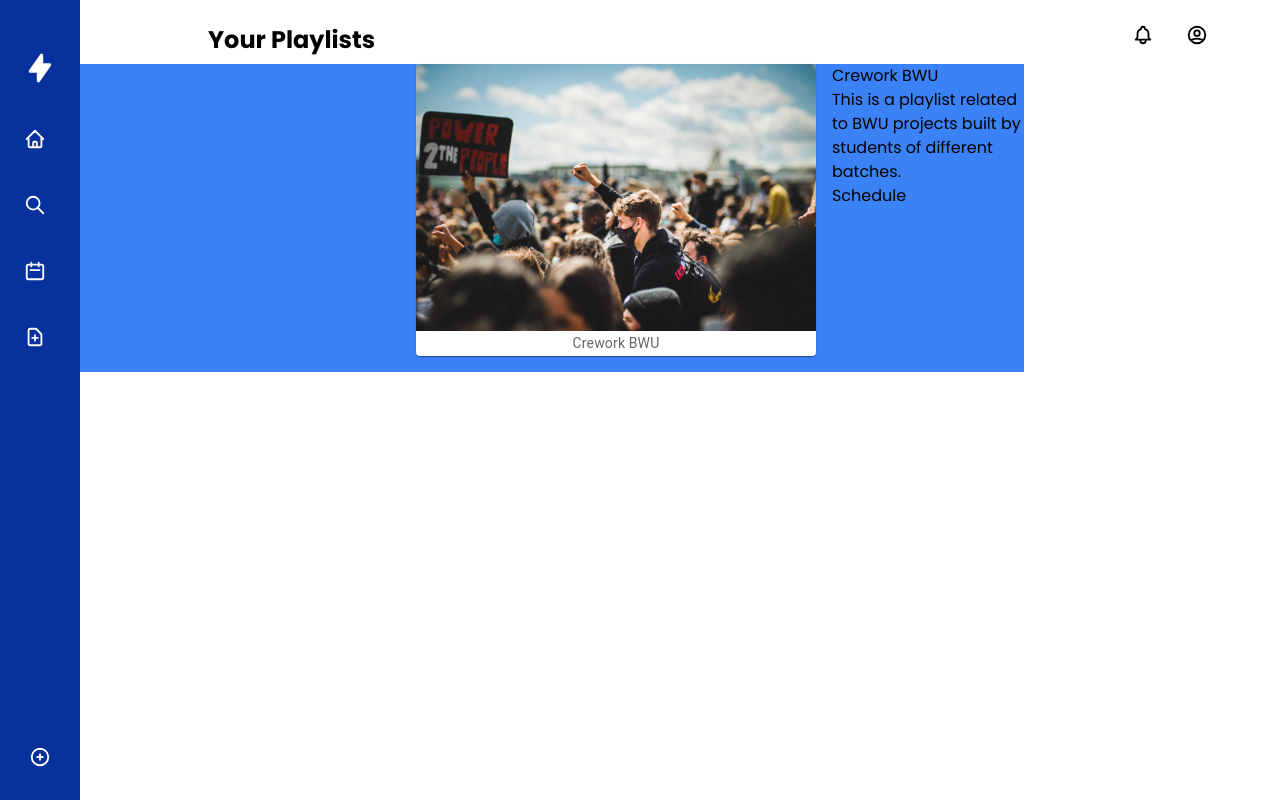
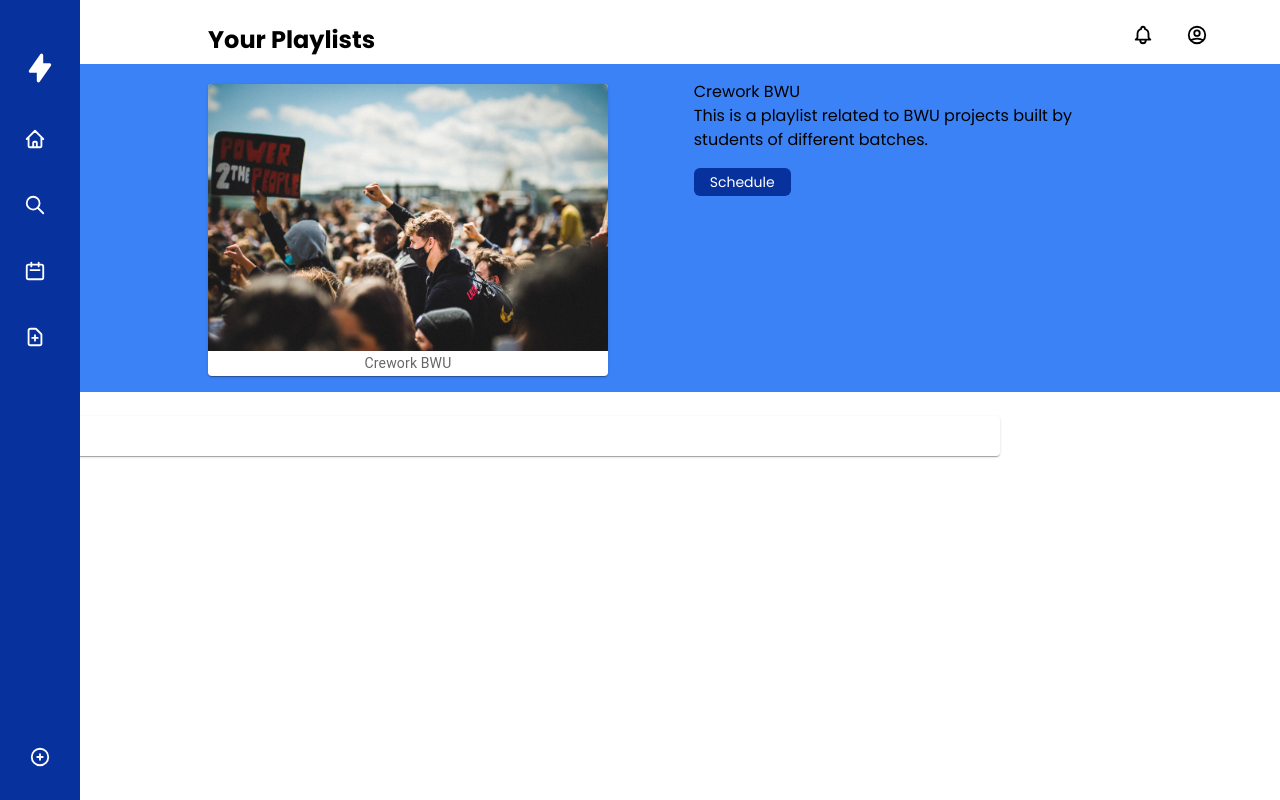
Before and after one commit to youplex/frontend-new, a React (Create React App) app: page /playlist in a window 1280 px wide. Built offline with nearby package versions, Linux system fonts and the light colour scheme; no server answers.

Commit message:
Add card component

```diff
--- a/src/components/Playlist.jsx
+++ b/src/components/Playlist.jsx
@@ -19,10 +19,10 @@ function Playlist({ header }) {
   return (
     <>
       <div className="ml-52 my-5 text-xl font-medium">{header}</div>
-      <div className="ml-52 w-4/5 h-min grid grid-cols-2 gap-2 mb-4 ">
+      <div className="ml-52 min-w-max h-min grid grid-cols-2 gap-2 mb-4 ">
         {PlaylistData.map((item, index) => {
           return (
-            <Link to="#">
+            <Link key={index} to="#">
               <Card sx={{ width: 400 }}>
                 <CardMedia component="img" image={item.img} alt={item.title} />
                 <CardContent style={{ padding: 2 }}>
--- a/src/pages/SinglePlaylist.jsx
+++ b/src/pages/SinglePlaylist.jsx
@@ -4,6 +4,8 @@ import {Sidebar} from '../components';
 import {Playlist} from '../components';
 import React from 'react';
 import {Link} from 'react-router-dom';
+import  Card  from "@mui/material/Card";
+import CardContent from "@mui/material/CardContent";
 
 function SinglePlaylist() {
   return (
@@ -11,17 +13,30 @@ function SinglePlaylist() {
         <Sidebar />
         <Navbar page="Your Playlists" />
 
-        <div className="flex w-4/5 bg-blue-500 ">
+        <div className=" relative flex bg-blue-500 ">
+          <div>
+
             <Playlist   />
-            <div className="">
+          </div>
+            <div className="absolute right-52 top-4">
                 <h1>Crework BWU</h1>
                 <p>This is a playlist related to BWU projects built by <br></br> students of different batches.</p>
-                <Link to="#">
+                <div className="bg-primary w-max px-4 py-1 text-white rounded-md text-sm mt-4">
+                <Link className="" to="https://calendar.google.com/calendar/u/0/r?tab=mc&pli=1">
                     Schedule
                 </Link>
+
+
+
+                </div>
             </div>
         </div>
+      <div>Hello</div>
+        <Card sx={{width:1000}}>
+          <CardContent>
 
+          </CardContent>
+        </Card>
     </>
   )
 }
```
